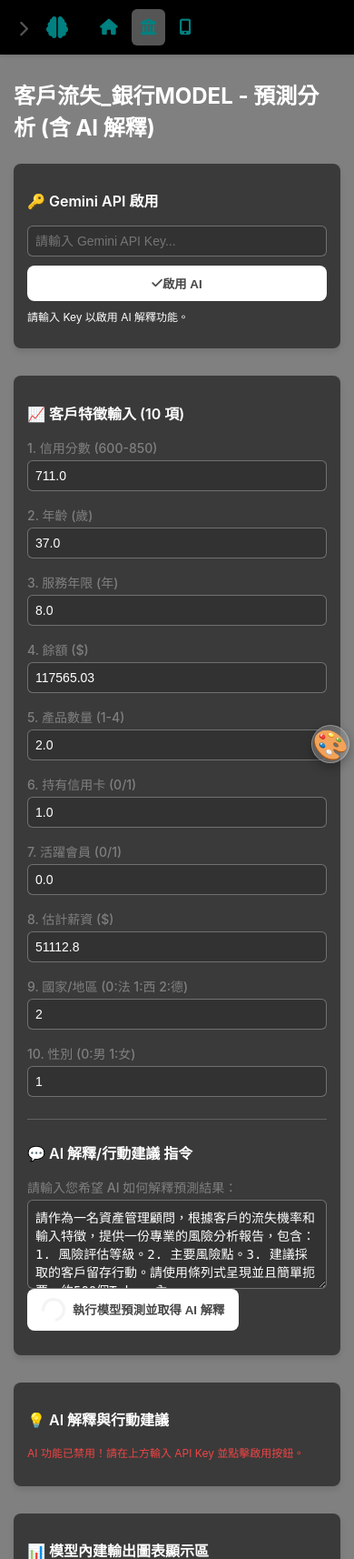
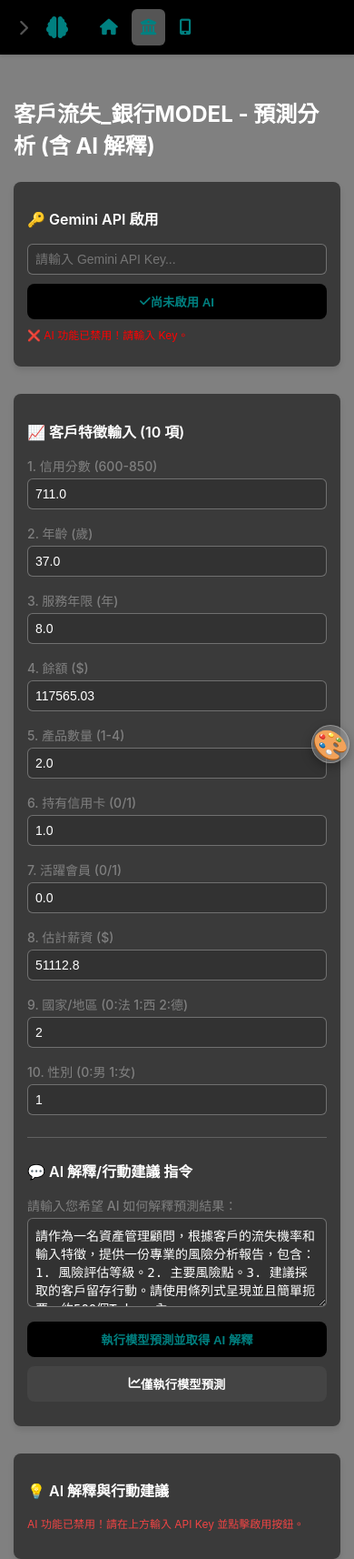
Before and after one commit to xiaoyao3312/Web_Model_Prediction, a Flask app: page /customer_churn_bank_model in a window 390 px wide; the page is wider, and only the part inside the window is pictured. Shown: the top 1714 px of that part at 91% size. Run offline with Flask 2, Linux system fonts and the light colour scheme.

Commit message:
加入直接預測功能 且修改按鈕樣式

```diff
--- a/static/css/Churn_Bank.css
+++ b/static/css/Churn_Bank.css
@@ -1,3 +1,4 @@
+C:\Users\user\Desktop\Web_Model_Prediction\static\css\Churn_Bank.css
 /* Churn_Bank.css - 銀行客戶流失預測頁面特定樣式 (垂直佈局) */
 
 /* -------------------------------------- */
@@ -96,8 +97,8 @@ h1, h2, h3, h4, h5, h6 {
 .analyze-btn {
     width: auto; /* 不強制滿寬 */
     margin-top: 0;
-    background-color: var(--header-font-color);
-    color: var(--panel-bg-color);
+    background-color: rgba(0, 0, 0, 1);
+    color: rgba(0, 128, 128, 1);
     font-weight: 600;
     padding: 0.625rem 1rem;
     border-radius: 0.5rem;
@@ -226,21 +227,6 @@ h1, h2, h3, h4, h5, h6 {
     padding: 15px;
 }
 
-.loading-spinner {
-    width: 20px;
-    height: 20px;
-    border: 3px solid #f3f3f3;
-    border-top: 3px solid var(--primary-color);
-    border-radius: 50%;
-    animation: spin 1s linear infinite;
-    margin-right: 8px;
-}
-
-@keyframes spin {
-    0% { transform: rotate(0deg); }
-    100% { transform: rotate(360deg); }
-}
-
 /* -------------------------------------- */
 /* --- 3. 響應式設計 (小視窗單欄堆疊) --- */
 /* -------------------------------------- */
@@ -276,4 +262,33 @@ h1, h2, h3, h4, h5, h6 {
     .api-key-panel .api-key-container .theme-input-field {
         max-width: unset;
     }
+
+    /* 🌟 手機佈局下，按鈕堆疊 */
+    .action-buttons-container {
+        flex-direction: column;
+    }
+    .analyze-full, .analyze-predict-only {
+        width: 100%;
+    }
 }
+
+/* -------------------------------------- */
+/* --- 4. 針對新增的按鈕容器佈局調整 (大螢幕) --- */
+/* -------------------------------------- */
+.action-buttons-container {
+    display: flex;
+    gap: 10px; /* 按鈕間的間距 */
+    margin-top: 1rem; /* 與上方 Prompt 區塊的間距 */
+}
+
+/* 確保全部分析按鈕佔滿較多空間，單純預測按鈕較小 */
+.analyze-full {
+    flex-grow: 1;
+}
+
+.analyze-predict-only {
+    /* 讓這個按鈕的顏色稍微不同，表示不同的操作等級 */
+    background-color: color-mix(in srgb, var(--FIXED-PRIMARY-COLOR) 80%, black) !important;
+    color: white !important;
+    flex-shrink: 0;
+}
--- a/static/css/base_churn.css
+++ b/static/css/base_churn.css
@@ -170,10 +170,6 @@ body {
     margin-right: 0;
 }
 
-/* -------------------------------------- */
-/* --- 2. 頂部導航欄 (次層: topbar-secondary - **已移除**) --- */
-/* -------------------------------------- */
-/* 相關樣式已被移除 */
 
 /* -------------------------------------- */
 /* --- 3. 主要內容區域 (容器) --- */
@@ -239,6 +235,4 @@ body {
         margin-left: 0;
         margin-right: var(--spacing);
     }
-
-    /* 已移除：topbar-secondary 的 media query 調整 */
 }
--- a/static/js/Churn_Bank.js
+++ b/static/js/Churn_Bank.js
@@ -5,7 +5,7 @@
  */
 
 const API_KEY_STORAGE_KEY = 'geminiApiKey';
-const storage = sessionStorage; // <--- 使用 sessionStorage
+const storage = sessionStorage; // <-- 使用 sessionStorage (確保關閉分頁即清除 Key)
 
 let isApiKeyActive = false;
 let geminiApiKey = null;
@@ -19,13 +19,13 @@ document.addEventListener('DOMContentLoaded', () => {
     const initialMessage = document.getElementById('initialMessage');
 
     // 初始化 API Key
-    // 修正點 1: 使用 storage 讀取 Key
     const storedApiKey = storage.getItem(API_KEY_STORAGE_KEY);
     if (storedApiKey) {
         apiKeyInput.value = storedApiKey;
         handleApiKeyActivation(storedApiKey);
     } else {
-        updateUIState(false);
+        // 確保初始狀態是未啟用 (即清除輸入框並設定按鈕文字)
+        handleApiKeyDeactivation();
     }
 
     // 綁定 API Key 儲存/啟用按鈕
@@ -33,9 +33,9 @@ document.addEventListener('DOMContentLoaded', () => {
         saveApiKeyBtn.addEventListener('click', () => {
             const key = apiKeyInput.value.trim();
             if (isApiKeyActive) {
-                handleApiKeyDeactivation();
+                handleApiKeyDeactivation(); // 清除並切換到未啟用狀態
             } else if (key) {
-                // 修正點 2: 使用 storage 儲存 Key
+                // 使用 storage 儲存 Key (sessionStorage)
                 storage.setItem(API_KEY_STORAGE_KEY, key);
                 handleApiKeyActivation(key);
             } else {
@@ -48,28 +48,37 @@ document.addEventListener('DOMContentLoaded', () => {
     if (analyzeBtn) {
         analyzeBtn.addEventListener('click', runPredictionAndExplain);
     }
+    // [新增] 綁定僅預測按鈕
+    const predictOnlyBtn = document.getElementById('predictOnlyBtn');
+    if (predictOnlyBtn) {
+        predictOnlyBtn.addEventListener('click', runPredictionOnly);
+    }
 
+    // 狀態設定: 啟用
     function handleApiKeyActivation(key) {
         geminiApiKey = key;
         isApiKeyActive = true;
         apiKeyInput.disabled = true;
-        saveApiKeyBtn.querySelector('.key-status-text').textContent = 'AI 已啟用';
-        saveApiKeyBtn.style.backgroundColor = 'var(--primary-color)';
+        // 修正點 1: 啟用後文字變更為 '已啟用 AI'
+        saveApiKeyBtn.querySelector('.key-status-text').textContent = '已啟用 AI';
+
         saveApiKeyBtn.title = '點擊可清除 Key 並禁用 AI';
         apiStatusMsg.textContent = '✅ AI 功能已啟用。請執行分析。';
         apiStatusMsg.style.color = 'var(--primary-color)';
         updateUIState(true);
     }
 
+    // 狀態設定: 禁用/未啟用
     function handleApiKeyDeactivation() {
-        // 修正點 3: 使用 storage 移除 Key
+        // 確保清除 sessionStorage 中的 key
         storage.removeItem(API_KEY_STORAGE_KEY);
         geminiApiKey = null;
         isApiKeyActive = false;
         apiKeyInput.disabled = false;
+        // 修正點 2: 確保輸入框清空
         apiKeyInput.value = '';
-        saveApiKeyBtn.querySelector('.key-status-text').textContent = '啟用 AI';
-        saveApiKeyBtn.style.backgroundColor = 'red';
+        // 修正點 3: 禁用/未啟用後文字變更為 '啟用 AI' (表示可操作的動作)
+        saveApiKeyBtn.querySelector('.key-status-text').textContent = '尚未啟用 AI';
         saveApiKeyBtn.title = '在此輸入您的 Gemini API Key';
         apiStatusMsg.textContent = '❌ AI 功能已禁用！請輸入 Key。';
         apiStatusMsg.style.color = 'red';
@@ -79,6 +88,7 @@ document.addEventListener('DOMContentLoaded', () => {
     function updateUIState(isEnabled) {
         if (!analyzeBtn || !initialMessage) return;
         analyzeBtn.disabled = !isEnabled;
+        // predictOnlyBtn 不受 API Key 狀態影響
         if (isEnabled) {
             initialMessage.innerHTML = '<p class="initial-message">AI 功能已啟用。請調整輸入值與指令，然後點擊按鈕執行分析。</p>';
         } else {
@@ -122,15 +132,17 @@ async function runPredictionAndExplain() {
     }
 
     const analyzeBtn = document.getElementById('analyzeBtn');
-    const spinner = document.getElementById('spinner');
+    const predictOnlyBtn = document.getElementById('predictOnlyBtn'); // 也要禁用另一個按鈕
+    // 修正點 4: 移除對 spinner 的引用
     const errorMsg = document.getElementById('errorMsg');
     const explanationOutput = document.getElementById('explanationOutput');
     const chartDisplay = document.getElementById('chartDisplay');
 
     analyzeBtn.disabled = true;
-    spinner.classList.remove('hidden');
+    predictOnlyBtn.disabled = true; // 禁用另一個按鈕
     errorMsg.classList.add('hidden');
-    explanationOutput.innerHTML = '<p class="initial-message flex items-center"><div class="loading-spinner"></div> 正在運行模型預測並生成 AI 解釋，請稍候...</p>';
+    // 修正點 5: 移除 loading spinner 元素，使用純文字提示
+    explanationOutput.innerHTML = '<p class="initial-message flex items-center">正在運行模型預測並生成 AI 解釋，請稍候...</p>';
     chartDisplay.innerHTML = '<p class="chart-footer-message">圖表正在生成中...</p>';
 
     try {
@@ -191,10 +203,82 @@ async function runPredictionAndExplain() {
         explanationOutput.innerHTML = '<p class="error-message">預測或 AI 解釋失敗。</p>';
         chartDisplay.innerHTML = '<p class="error-message">圖表生成失敗。</p>';
     } finally {
+        // 釋放按鈕，analyzeBtn 仍需檢查 Key 狀態
         analyzeBtn.disabled = !isApiKeyActive;
-        spinner.classList.add('hidden');
+        predictOnlyBtn.disabled = false; // 釋放僅預測按鈕
+        // 修正點 6: 移除對 spinner 的隱藏 (因 spinner 已移除)
     }
 }
+
+// =========================================================================
+// [新增] 執行模型預測 (僅預測，不呼叫 AI 解釋)
+// =========================================================================
+async function runPredictionOnly() {
+    const analyzeBtn = document.getElementById('analyzeBtn');
+    const predictOnlyBtn = document.getElementById('predictOnlyBtn');
+    const errorMsg = document.getElementById('errorMsg');
+    const explanationOutput = document.getElementById('explanationOutput');
+    const chartDisplay = document.getElementById('chartDisplay');
+
+    // 禁用兩個按鈕
+    analyzeBtn.disabled = true;
+    predictOnlyBtn.disabled = true;
+    errorMsg.classList.add('hidden');
+
+    // 設置 Loading 提示
+    explanationOutput.innerHTML = '<p class="initial-message">正在運行模型預測，請稍候...</p>';
+    chartDisplay.innerHTML = '<p class="chart-footer-message">圖表正在生成中...</p>';
+
+    try {
+        const inputData = collectInputData();
+
+        // 1. 呼叫後端進行預測
+        const predictResponse = await fetch(API_PREDICT_ENDPOINT, {
+            method: 'POST',
+            headers: {'Content-Type': 'application/json'},
+            body: JSON.stringify(inputData)
+        });
+        const predictResult = await predictResponse.json();
+
+        if (predictResponse.status !== 200 || predictResult.error) {
+            throw new Error(predictResult.error || `預測 API 錯誤 (Status: ${predictResponse.status})`);
+        }
+
+        const churnProb = predictResult.prediction;
+        const charts = predictResult.charts || [];
+
+        // 2. 渲染預測結果 UI (僅顯示結果，AI 解釋區塊給予提示)
+        explanationOutput.innerHTML = `
+            <div class="prediction-result">
+                <h3 class="text-lg font-bold mb-3 text-red-700">【模型預測結果】</h3>
+                <p class="text-xl font-extrabold mb-4">流失機率:
+                    <span class="prob-value ${churnProb > 0.5 ? 'high-risk' : 'low-risk'}">
+                        ${(churnProb * 100).toFixed(2)}%
+                    </span>
+                    (${churnProb > 0.5 ? '⚠️' : '✅'} ${churnProb > 0.5 ? '高風險流失客戶' : '低風險流失客戶'})
+                </p>
+            </div>
+            <hr class="card-divider">
+            <h3 class="card-title">【AI 風控專家解釋】</h3>
+            <p class="initial-message">請點擊 **執行模型預測並取得 AI 解釋** 按鈕來生成此區塊的內容。</p>
+        `;
+
+        // 3. 渲染圖表
+        renderChartsFromBase64(charts);
+
+    } catch (error) {
+        console.error("預測失敗:", error);
+        errorMsg.textContent = `錯誤: ${error.message}`;
+        errorMsg.classList.remove('hidden');
+        explanationOutput.innerHTML = '<p class="error-message">模型預測失敗。</p>';
+        chartDisplay.innerHTML = '<p class="error-message">圖表生成失敗。</p>';
+    } finally {
+        // 釋放按鈕 (AI 解釋按鈕仍需檢查 Key 狀態)
+        predictOnlyBtn.disabled = false;
+        analyzeBtn.disabled = !isApiKeyActive;
+    }
+}
+
 
 /**
  * 呼叫 Gemini API 取得解釋
--- a/templates/Churn_Bank.html
+++ b/templates/Churn_Bank.html
@@ -1,3 +1,4 @@
+C:\Users\user\Desktop\Web_Model_Prediction\templates\Churn_Bank.html
 {% extends "base_Churn.html" %}
 
 {% block title %}銀行客戶流失預測 - 客戶流失預測平台{% endblock %}
@@ -18,7 +19,7 @@
                                 <input type="password" id="apiKey" placeholder="請輸入 Gemini API Key..." class="theme-input-field" title="在此輸入您的 Gemini API Key">
                 <button id="saveApiKeyBtn" class="analyze-btn" title="啟用 Gemini AI 功能">
                     <i class="fas fa-check"></i>
-                    <span class="key-status-text">啟用 AI</span>
+                                        <span class="key-status-text">尚未啟用</span>
                 </button>
             </div>
             <p id="apiStatusMsg" class="error-message" style="margin-top: 0.5rem; color: var(--primary-color);">請輸入 Key 以啟用 AI 解釋功能。</p>
@@ -56,10 +57,16 @@
 </textarea>
                 </div>
 
-                <button id="analyzeBtn" class="analyze-btn" disabled>
-                    <div id="spinner" class="loading-spinner hidden"></div>
+                                <div class="action-buttons-container">
+                                        <button id="analyzeBtn" class="analyze-btn analyze-full" disabled>
                         <span>執行模型預測並取得 AI 解釋</span>
                     </button>
+
+                                        <button id="predictOnlyBtn" class="analyze-btn analyze-predict-only">
+                        <i class="fas fa-chart-line"></i>
+                        <span>僅執行模型預測</span>
+                    </button>
+                </div>
                 <p id="errorMsg" class="error-message hidden"></p>
             </div>
         </div>
```
Also changed, not shown: static/js/base_churn.js (+9 -22 lines), 檔案架構.txt (+6 -5 lines). Lines whose indentation alone changed are shown as unchanged.
